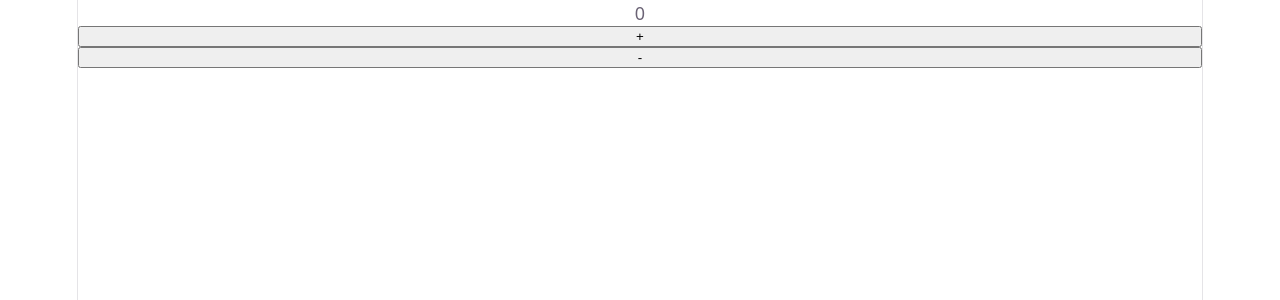
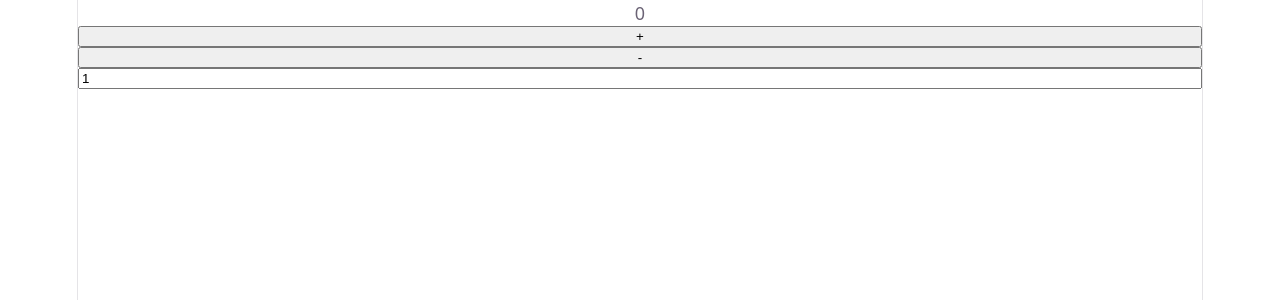
Before and after one commit to icompl3xluffy/lab-10.1, a React (Vite) app in the folder vite-project/: page / in a window 1280 px wide. Shown: the top 300 px of the page. Built offline with nearby package versions, Linux system fonts and the light colour scheme.

Commit message:
working on step

```diff
--- a/vite-project/src/components/counter.jsx
+++ b/vite-project/src/components/counter.jsx
@@ -4,16 +4,21 @@ import { useState } from "react"
 
 export default function Counter(){
 const [count, setCount] = useState(0)
+const [step, setStep] = useState(1)
 
  function increment () {
-    setCount(count+1)
+    setCount(count+step)
     console.log(count)
  }
 
 
  function decrement () {
-    setCount(count-1)
+    setCount(count-step)
     console.log(count)
+ }
+
+ function handleStep(e){
+    setStep(Number(e.target.value))
  }
 
 return(
@@ -21,6 +26,8 @@ return(
     <p>{count}</p>
      <button onClick={increment}>+</button>
      <button onClick={decrement}>-</button>
+
+    <input type="number"  value={step} onChange={handleStep}></input>
     </>
 )
 }
```
